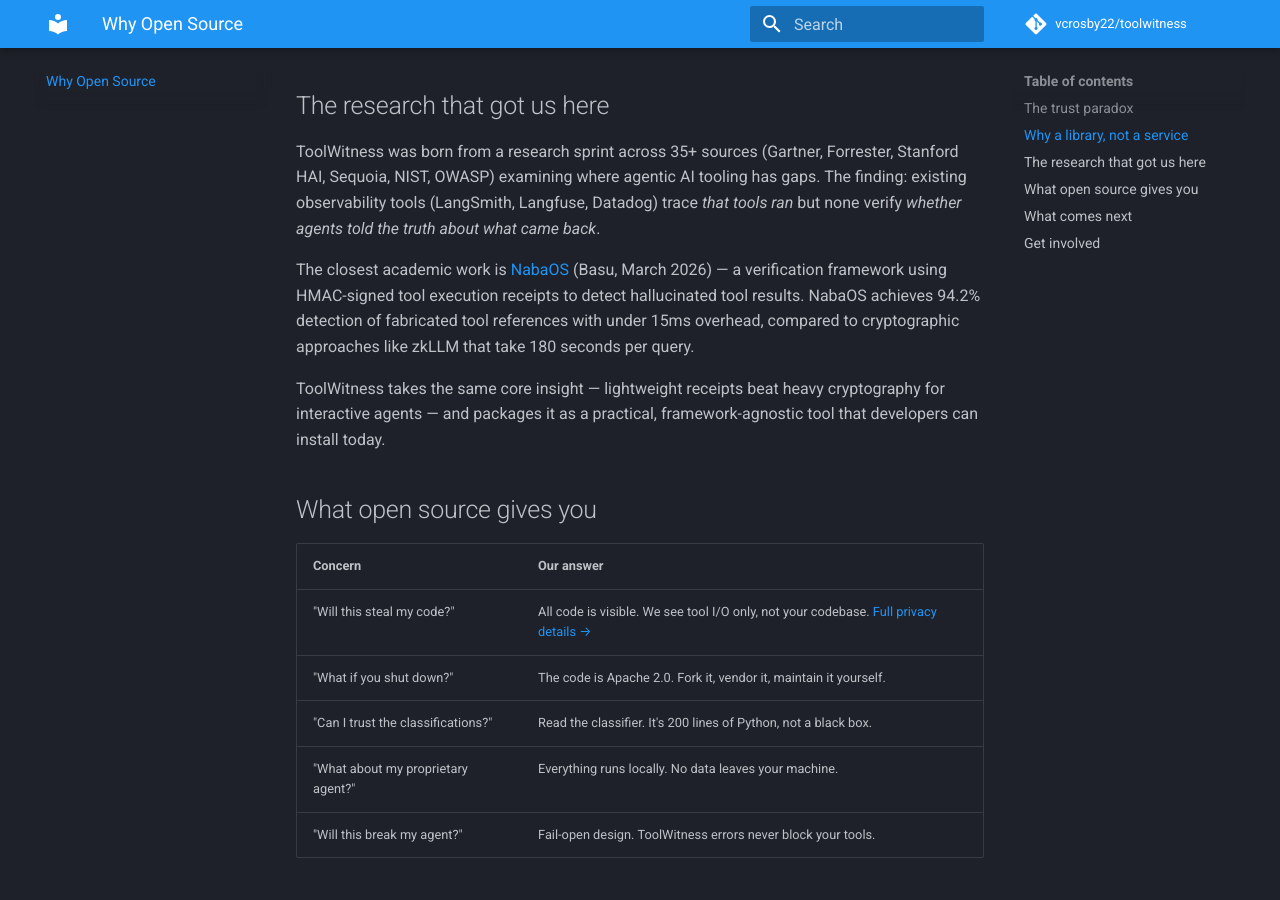
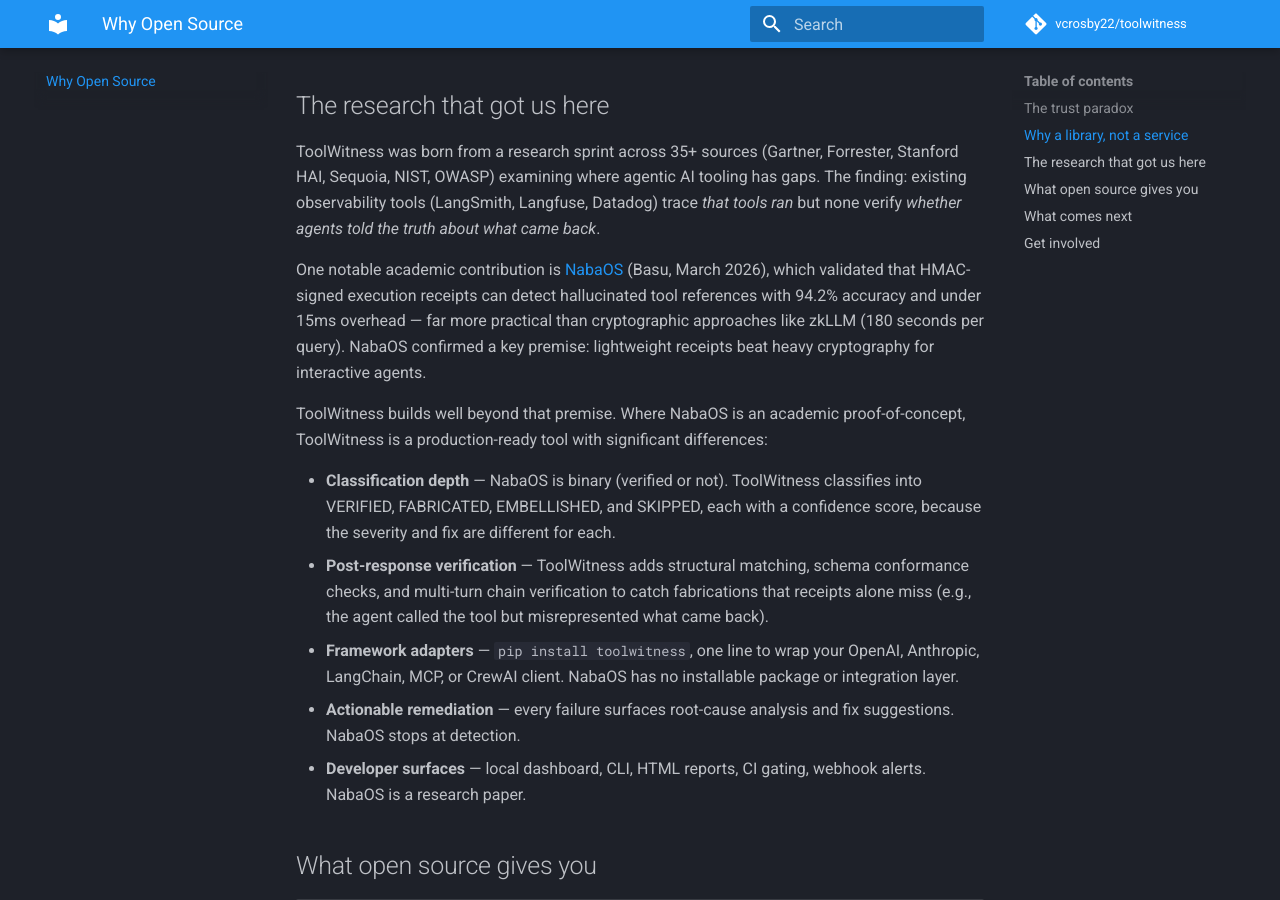
Before and after one commit to vcrosby22/toolwitness, an MkDocs documentation site: the page built from docs/why-open-source.md, in a window 1280 px wide and 900 px high, scrolled down 1128 px. Built offline with MkDocs 1.6.1 and Material for MkDocs 9.7.7, drawn with Linux system fonts in a browser that asks for light colours; comment, search, counter and statistics services are not loaded.

Commit message:
Differentiate ToolWitness from NabaOS in research section
Reposition NabaOS as one academic validation rather than the primary
inspiration. Add explicit bullet list of what ToolWitness does beyond
the NabaOS proof-of-concept: classification depth, post-response
verification, framework adapters, remediation, developer surfaces.

Made-with: Cursor

```diff
--- a/docs/why-open-source.md
+++ b/docs/why-open-source.md
@@ -30,9 +30,15 @@ One import, one line to wrap your client, and verification happens locally. We c
 
 ToolWitness was born from a research sprint across 35+ sources (Gartner, Forrester, Stanford HAI, Sequoia, NIST, OWASP) examining where agentic AI tooling has gaps. The finding: existing observability tools (LangSmith, Langfuse, Datadog) trace *that tools ran* but none verify *whether agents told the truth about what came back*.
 
-The closest academic work is [NabaOS](https://arxiv.org/abs/2603.10060) (Basu, March 2026) — a verification framework using HMAC-signed tool execution receipts to detect hallucinated tool results. NabaOS achieves 94.2% detection of fabricated tool references with under 15ms overhead, compared to cryptographic approaches like zkLLM that take 180 seconds per query.
+One notable academic contribution is [NabaOS](https://arxiv.org/abs/2603.10060) (Basu, March 2026), which validated that HMAC-signed execution receipts can detect hallucinated tool references with 94.2% accuracy and under 15ms overhead — far more practical than cryptographic approaches like zkLLM (180 seconds per query). NabaOS confirmed a key premise: lightweight receipts beat heavy cryptography for interactive agents.
 
-ToolWitness takes the same core insight — lightweight receipts beat heavy cryptography for interactive agents — and packages it as a practical, framework-agnostic tool that developers can install today.
+ToolWitness builds well beyond that premise. Where NabaOS is an academic proof-of-concept, ToolWitness is a production-ready tool with significant differences:
+
+- **Classification depth** — NabaOS is binary (verified or not). ToolWitness classifies into VERIFIED, FABRICATED, EMBELLISHED, and SKIPPED, each with a confidence score, because the severity and fix are different for each.
+- **Post-response verification** — ToolWitness adds structural matching, schema conformance checks, and multi-turn chain verification to catch fabrications that receipts alone miss (e.g., the agent called the tool but misrepresented what came back).
+- **Framework adapters** — `pip install toolwitness`, one line to wrap your OpenAI, Anthropic, LangChain, MCP, or CrewAI client. NabaOS has no installable package or integration layer.
+- **Actionable remediation** — every failure surfaces root-cause analysis and fix suggestions. NabaOS stops at detection.
+- **Developer surfaces** — local dashboard, CLI, HTML reports, CI gating, webhook alerts. NabaOS is a research paper.
 
 ## What open source gives you
 
```
